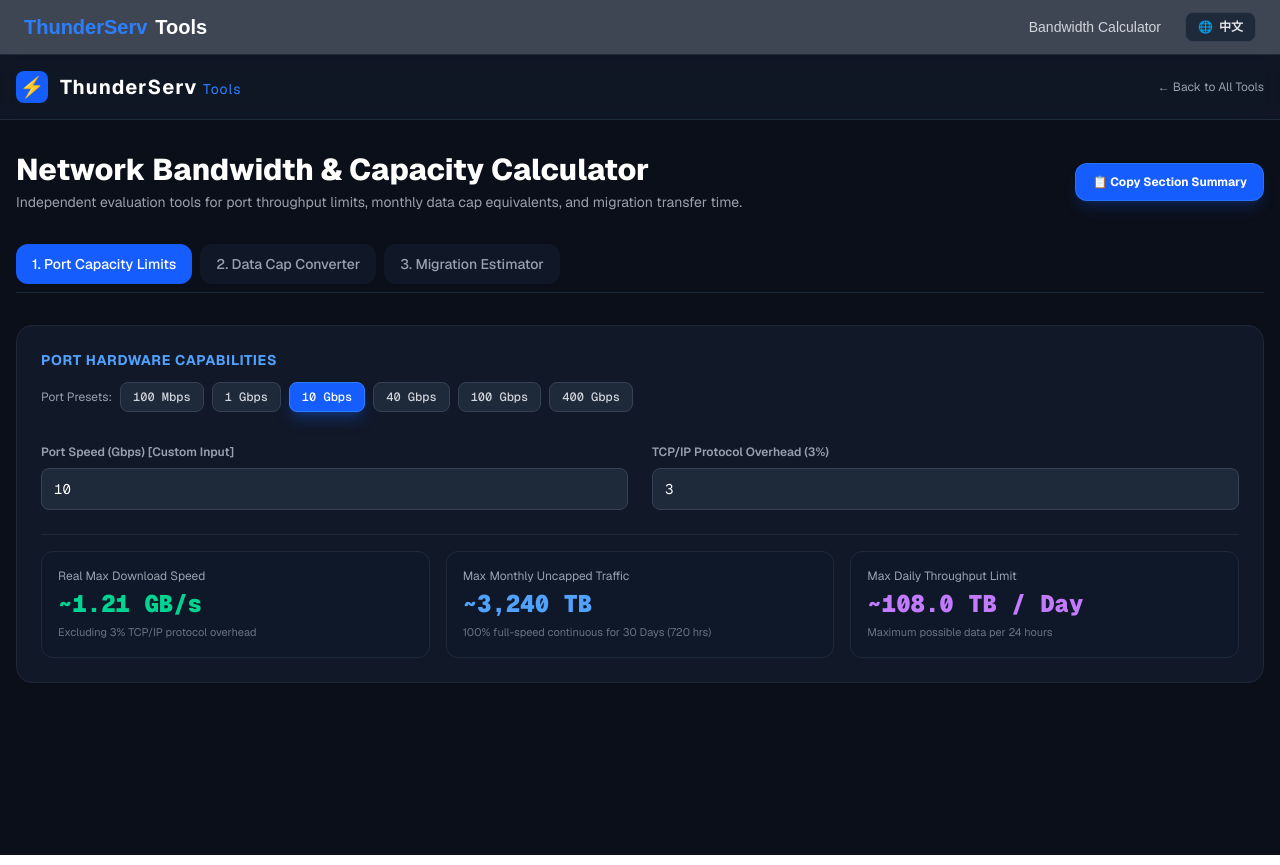
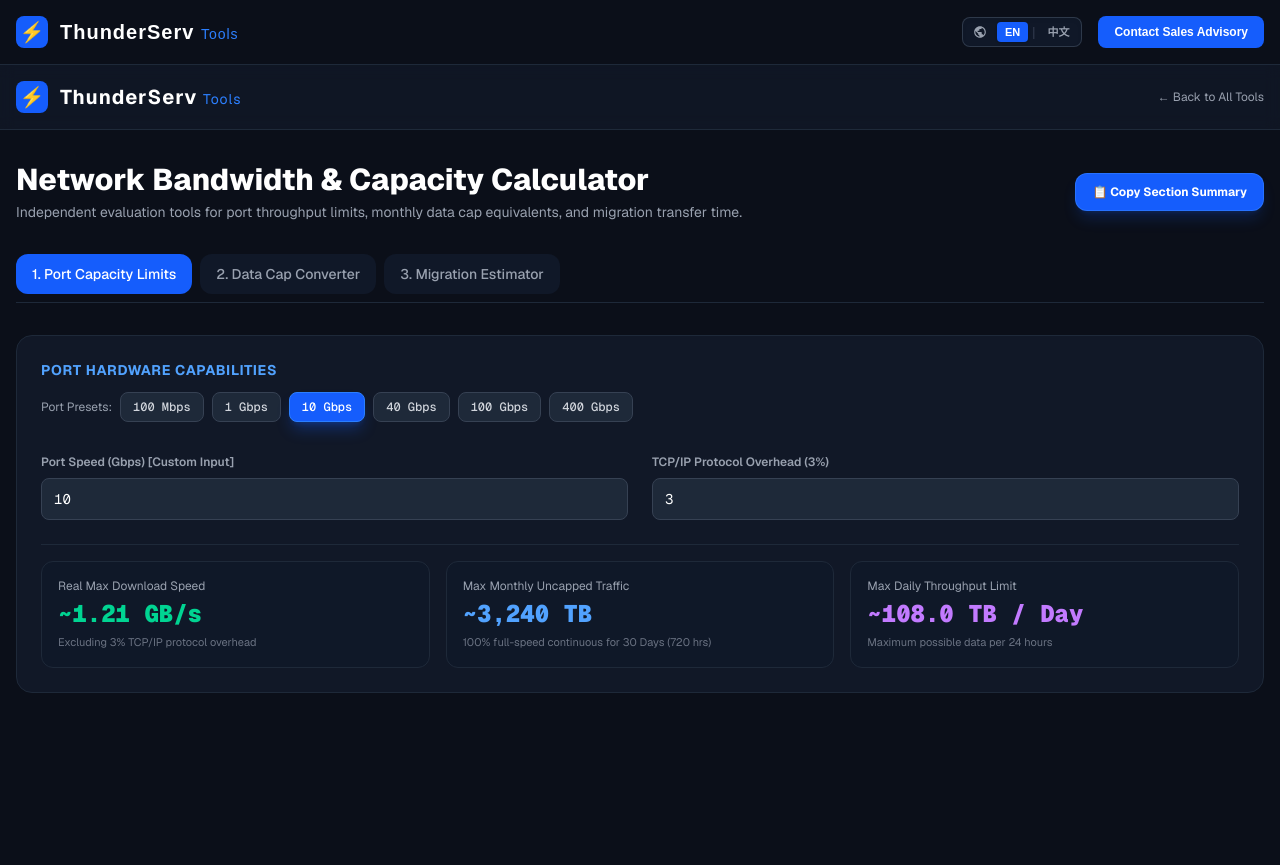
Before and after one commit to khpiang/thunderserv-tools, a Next.js app: page /bandwidth-calculator in a window 1280 px wide. Built offline with nearby package versions, Linux system fonts and the light colour scheme.

Commit message:
Update Header.tsx

```diff
--- a/components/Header.tsx
+++ b/components/Header.tsx
@@ -1,35 +1,66 @@
 "use client";
 
-import Link from "next/link";
-import { useLanguage } from "@/context/LanguageContext";
+import React, { useState } from "react";
 
 export default function Header() {
-  const { language, setLanguage, t } = useLanguage();
+  const [lang, setLang] = useState<"en" | "zh">("en");
 
   return (
-    <header className="sticky top-0 z-50 border-b border-gray-800 bg-gray-900/80 backdrop-blur-md">
-      <div className="mx-auto flex max-w-7xl items-center justify-between px-4 py-3 sm:px-6">
-        {/* Logo / Brand Name */}
-        <Link href="/" className="flex items-center gap-2 text-xl font-bold text-white">
-          <span className="text-blue-500">ThunderServ</span> Tools
-        </Link>
+    <header className="border-b border-gray-800 bg-[#0b0f19] sticky top-0 z-50">
+      <div className="max-w-7xl mx-auto px-4 h-16 flex items-center justify-between">
+        {/* Logo */}
+        <a href="/" className="flex items-center space-x-3">
+          <div className="w-8 h-8 rounded-lg bg-blue-600 flex items-center justify-center font-bold text-xl text-white">
+            ⚡
+          </div>
+          <span className="font-bold text-xl tracking-wider text-white">
+            ThunderServ <span className="text-blue-500 font-normal text-sm">Tools</span>
+          </span>
+        </a>
 
-        {/* Navigation & Language Switcher */}
-        <div className="flex items-center gap-6">
-          <nav className="flex items-center gap-4 text-sm font-medium text-gray-300">
-            <Link href="/" className="hover:text-white transition-colors">
-              {t("nav.calculator")}
-            </Link>
-          </nav>
+        {/* 右侧悬浮 Globe + EN/中文 微调框 */}
+        <div className="flex items-center space-x-4">
+          <div className="relative flex items-center bg-gray-900 border border-gray-700/80 rounded-lg p-1 space-x-1 shadow-inner">
+            {/* Globe 图标 */}
+            <div className="px-1.5 text-gray-400">
+              <svg className="w-3.5 h-3.5 fill-current" viewBox="0 0 24 24">
+                <path d="M12 2C6.48 2 2 6.48 2 12s4.48 10 10 10 10-4.48 10-10S17.52 2 12 2zm-1 17.93c-3.95-.49-7-3.85-7-7.93 0-.62.08-1.21.21-1.79L9 15v1c0 1.1.9 2 2 2v1.93zm6.9-2.54c-.26-.81-1-1.39-1.9-1.39h-1v-3c0-.55-.45-1-1-1H8v-2h2c.55 0 1-.45 1-1V7h2c1.1 0 2-.9 2-2v-.41c2.93 1.19 5 4.06 5 7.41 0 2.08-.8 3.97-2.1 5.39z"/>
+              </svg>
+            </div>
 
-          {/* Language Switch Button */}
-          <button
-            onClick={() => setLanguage(language === "en" ? "zh" : "en")}
-            className="flex items-center gap-1.5 rounded-lg border border-gray-700 bg-gray-800 px-3 py-1.5 text-xs font-semibold text-gray-200 hover:bg-gray-700 hover:text-white transition-all"
+            {/* EN 按钮 */}
+            <button
+              onClick={() => setLang("en")}
+              className={`text-[11px] font-bold px-2 py-0.5 rounded transition ${
+                lang === "en"
+                  ? "bg-blue-600 text-white shadow"
+                  : "text-gray-400 hover:text-white"
+              }`}
+            >
+              EN
+            </button>
+
+            <span className="text-gray-700 text-xs font-light">|</span>
+
+            {/* 中文 按钮 */}
+            <button
+              onClick={() => setLang("zh")}
+              className={`text-[11px] font-bold px-2 py-0.5 rounded transition ${
+                lang === "zh"
+                  ? "bg-blue-600 text-white shadow"
+                  : "text-gray-400 hover:text-white"
+              }`}
+            >
+              中文
+            </button>
+          </div>
+
+          <a
+            href="#contact"
+            className="bg-blue-600 hover:bg-blue-500 text-white text-xs font-semibold px-4 py-2 rounded-lg transition"
           >
-            <span>🌐</span>
-            <span>{language === "en" ? "中文" : "English"}</span>
-          </button>
+            Contact Sales Advisory
+          </a>
         </div>
       </div>
     </header>
```
